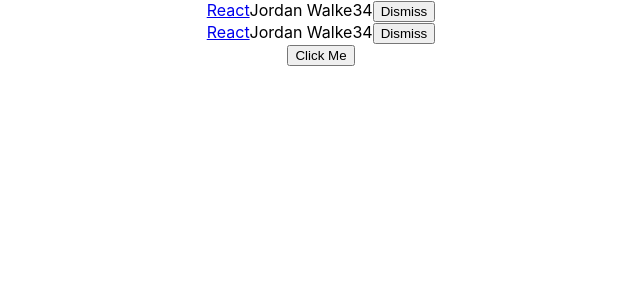
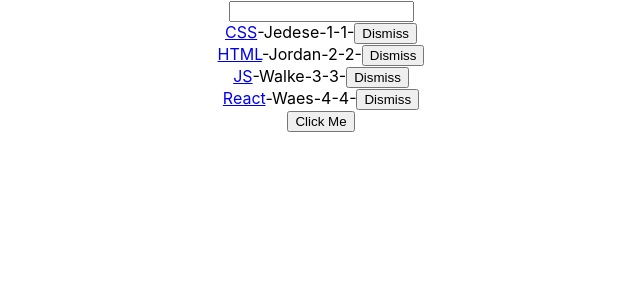
Before and after one commit to mahady-manana/practice-react-api, a React (Create React App) app: page / in a window 1280 px wide. Shown: the top 300 px of the page, without its empty margins (319-959 px from the left). Built offline with nearby package versions, Linux system fonts and the light colour scheme.

Commit message:
Interactions avec les Forms et Events

```diff
--- a/src/App.js
+++ b/src/App.js
@@ -2,37 +2,57 @@
 import './App.css';
 const list = [
   {
-    title: 'React',
+    title: 'CSS',
     url: 'https ://facebook.github.io/react/',
-    author: 'Jordan Walke',
+    author: 'Jedese',
+    num_comments: 1,
+    points: 1,
+    objectID: 0,
+  },
+  {
+    title: 'HTML',
+    url: 'https ://facebook.github.io/react/',
+    author: 'Jordan',
+    num_comments: 2,
+    points: 2,
+    objectID: 1,
+  },
+  {
+    title: 'JS',
+    url: 'https ://facebook.github.io/react/',
+    author: 'Walke',
     num_comments: 3,
-    points: 4,
-    objectID: 0,
+    points: 3,
+    objectID: 3,
   },
   {
     title: 'React',
     url: 'https ://facebook.github.io/react/',
-    author: 'Jordan Walke',
-    num_comments: 3,
+    author: 'Waes',
+    num_comments: 4,
     points: 4,
-    objectID: 1,
+    objectID: 4,
   }
 ];
+//foncions d'ordre supérieur
+const isSearched = searchTerm => item =>
+  item.title.toLowerCase().includes(searchTerm.toLowerCase());
 class App extends Component {
   constructor(props) {
     super(props);
     this.state = {
       list: list,
+      searchTerm: '',
     };
     //bindings
-    this.doSomething = this.doSomething.bind(this);
-    this.doSomethingElse = this.doSomethingElse.bind(this);
-    this.onClickMe = this.onClickMe.bind(this);
+    this.doSomething      = this.doSomething.bind(this);
+    this.doSomethingElse  = this.doSomethingElse.bind(this);
+    this.onClickMe        = this.onClickMe.bind(this);
+    this.onSearchChange   = this.onSearchChange.bind(this);
   }
 
   onDismiss(id) {
-    const isNotId = item => item.objectID !== id;
-
+    const isNotId     = item => item.objectID !== id;
     const updatedList = this.state.list.filter(isNotId);
     this.setState({ list: updatedList });
   }
@@ -45,18 +65,25 @@
   onClickMe() {
     console.log(this);
   }
+  onSearchChange(event) {
+    console.log(event)
+    this.setState({ searchTerm: event.target.value });
+  }
   render() {
     return (
       <div className="App">
+        <form>
+          <input type="text" onChange={this.onSearchChange} />
+        </form>
         {
-          this.state.list.map(item =>
+          this.state.list.filter( isSearched(this.state.searchTerm) ).map(item =>
             <div key={item.objectID}>
               <span>
                 <a href={item.url}>{item.title}</a>
-              </span>
-              <span>{item.author}</span>
-              <span>{item.num_comments}</span>
-              <span>{item.points}</span>
+              </span>-
+              <span>{item.author}</span>-
+              <span>{item.num_comments}</span>-
+              <span>{item.points}</span>-
               <span>
                 <button
                   onClick={() => this.onDismiss(item.objectID)}
```
